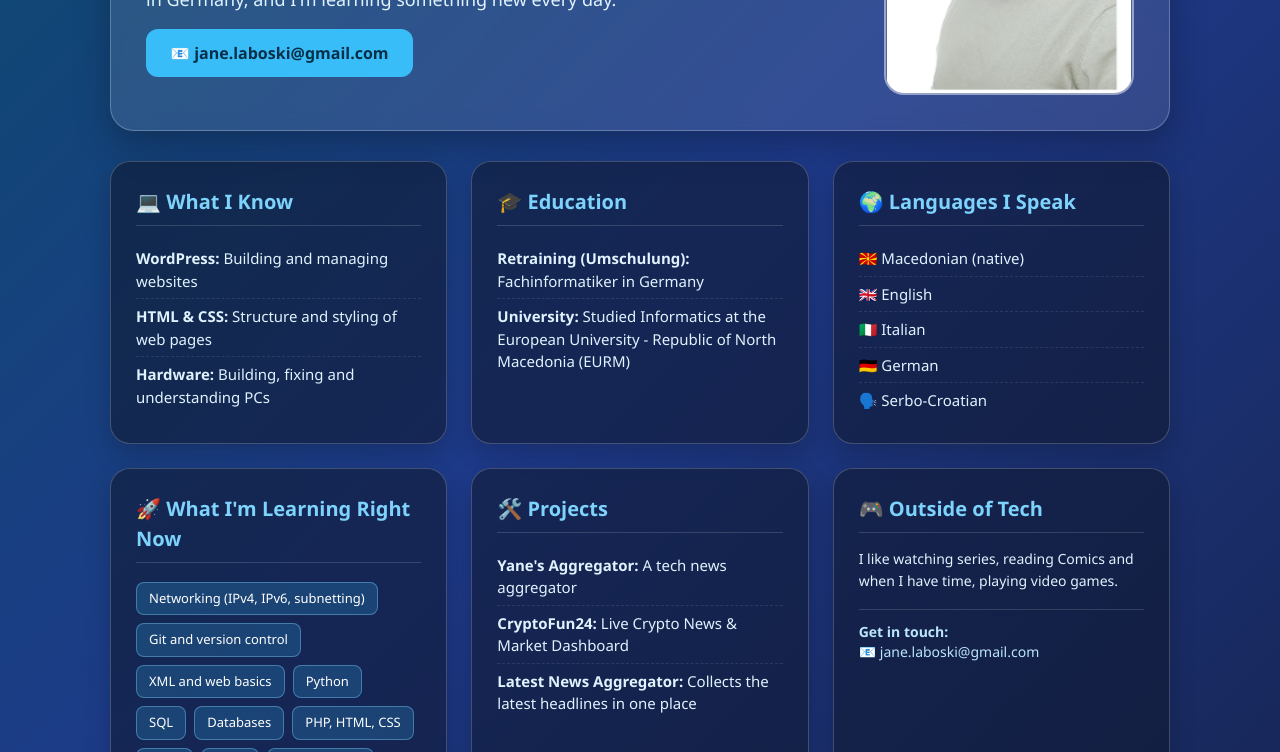
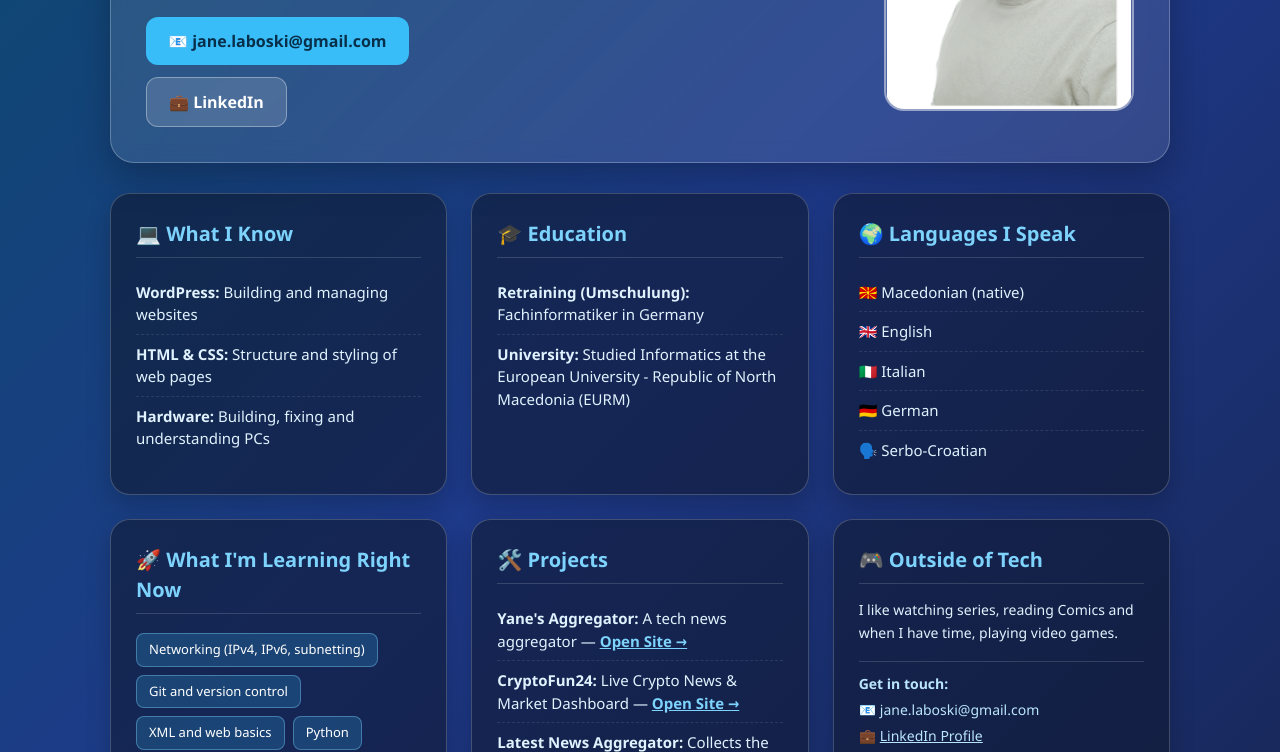
Before and after one commit to servicecs/servicesc, a plain HTML site: page index.html in a window 1280 px wide. Shown: the part 302-1054 px from the top of the page. Drawn offline with nearby package versions, Linux system fonts and the light colour scheme.

Commit message:
Update index.html

```diff
--- a/index.html
+++ b/index.html
@@ -103,7 +103,7 @@
         }
 
         .lista-stavki li {
-            padding: 6px 0;
+            padding: 8px 0;
             font-size: 15px;
             color: #e0f2fe;
             border-bottom: 1px dashed rgba(255, 255, 255, 0.1);
@@ -111,6 +111,16 @@
 
         .lista-stavki li:last-child {
             border-bottom: none;
+        }
+
+        .lista-stavki a {
+            color: #7dd3fc;
+            text-decoration: underline;
+            font-weight: 600;
+        }
+
+        .lista-stavki a:hover {
+            color: #ffffff;
         }
 
         .tag {
@@ -125,12 +135,13 @@
         }
 
         .kontakt-kopce {
-            display: inline-block;
-            margin-top: 15px;
+            display: inline-flex;
+            align-items: center;
+            gap: 8px;
             background: #38bdf8;
             color: #082f49;
             font-weight: bold;
-            padding: 12px 24px;
+            padding: 12px 22px;
             border-radius: 12px;
             text-decoration: none;
             transition: background 0.2s ease;
@@ -138,6 +149,25 @@
 
         .kontakt-kopce:hover {
             background: #7dd3fc;
+        }
+
+        .linkedin-kopce {
+            display: inline-flex;
+            align-items: center;
+            gap: 8px;
+            background: rgba(255, 255, 255, 0.14);
+            color: #ffffff;
+            border: 1px solid rgba(255, 255, 255, 0.35);
+            font-weight: bold;
+            padding: 12px 22px;
+            border-radius: 12px;
+            text-decoration: none;
+            transition: background 0.2s ease, border-color 0.2s ease;
+        }
+
+        .linkedin-kopce:hover {
+            background: rgba(56, 189, 248, 0.25);
+            border-color: #7dd3fc;
         }
     </style>
 </head>
@@ -160,7 +190,7 @@
 
     <div class="glaven-kontejner">
 
-        <!-- ГОРЕН БЛОК: Текст од лева страна, Слика од десна страна -->
+        <!-- ГОРЕН БЛОК: Текст лево (мејлот горе, LinkedIn веднаш под него), Слика десно -->
         <section class="hero-blok">
             <div class="hero-tekst">
                 <span class="inline-block bg-sky-400/20 text-sky-200 text-xs font-semibold px-3 py-1 rounded-full mb-3 border border-sky-300/30">
@@ -172,9 +202,16 @@
                 <p class="text-lg text-sky-100 leading-relaxed">
                     I'm currently doing my <strong>Umschulung (retraining)</strong> to become a <strong>Fachinformatiker</strong> in Germany, and I'm learning something new every day.
                 </p>
-                <a href="mailto:jane.laboski@gmail.com" class="kontakt-kopce">
-                    📧 jane.laboski@gmail.com
-                </a>
+
+                <!-- Мејлот горе, а LinkedIn веднаш под него -->
+                <div class="flex flex-col items-start gap-3 mt-5">
+                    <a href="mailto:jane.laboski@gmail.com" class="kontakt-kopce">
+                        📧 jane.laboski@gmail.com
+                    </a>
+                    <a href="https://www.linkedin.com/in/yane-laboski-63569b6?utm_source=share_via&utm_content=profile&utm_medium=member_android" target="_blank" rel="noopener noreferrer" class="linkedin-kopce">
+                        💼 LinkedIn
+                    </a>
+                </div>
             </div>
 
             <!-- СЛИКА ОД ДЕСНА СТРАНА -->
@@ -241,9 +278,18 @@
             <div id="projects" class="karticka">
                 <h2>🛠️ Projects</h2>
                 <ul class="lista-stavki">
-                    <li><strong>Yane's Aggregator:</strong> A tech news aggregator</li>
-                    <li><strong>CryptoFun24:</strong> Live Crypto News &amp; Market Dashboard</li>
-                    <li><strong>Latest News Aggregator:</strong> Collects the latest headlines in one place</li>
+                    <li>
+                        <strong>Yane's Aggregator:</strong> A tech news aggregator —
+                        <a href="https://techynews.jane-laboski.workers.dev/#top" target="_blank" rel="noopener noreferrer">Open Site →</a>
+                    </li>
+                    <li>
+                        <strong>CryptoFun24:</strong> Live Crypto News &amp; Market Dashboard —
+                        <a href="https://cryptofun24.github.io/" target="_blank" rel="noopener noreferrer">Open Site →</a>
+                    </li>
+                    <li>
+                        <strong>Latest News Aggregator:</strong> Collects the latest headlines in one place —
+                        <a href="https://forfun81.github.io/#top" target="_blank" rel="noopener noreferrer">Open Site →</a>
+                    </li>
                 </ul>
             </div>
 
@@ -253,9 +299,12 @@
                 <p class="text-sky-100 text-sm leading-relaxed">
                     I like watching series, reading Comics and when I have time, playing video games.
                 </p>
-                <div class="mt-4 pt-3 border-t border-white/15 text-sm text-sky-200">
-                    <strong>Get in touch:</strong><br>
-                    📧 jane.laboski@gmail.com
+                <div class="mt-4 pt-3 border-t border-white/15 text-sm text-sky-200 space-y-1.5">
+                    <div><strong>Get in touch:</strong></div>
+                    <div>📧 jane.laboski@gmail.com</div>
+                    <div>
+                        💼 <a href="https://www.linkedin.com/in/yane-laboski-63569b6?utm_source=share_via&utm_content=profile&utm_medium=member_android" target="_blank" rel="noopener noreferrer" class="underline hover:text-sky-300">LinkedIn Profile</a>
+                    </div>
                 </div>
             </div>
 
```
